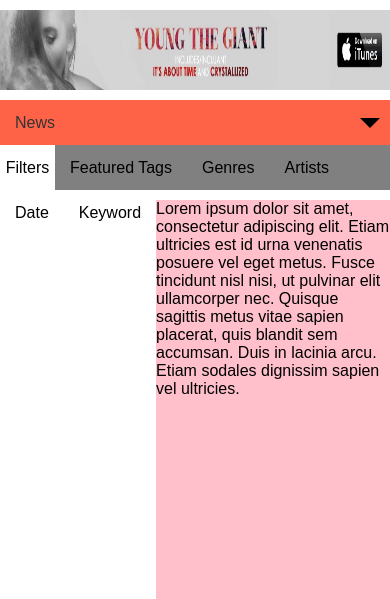
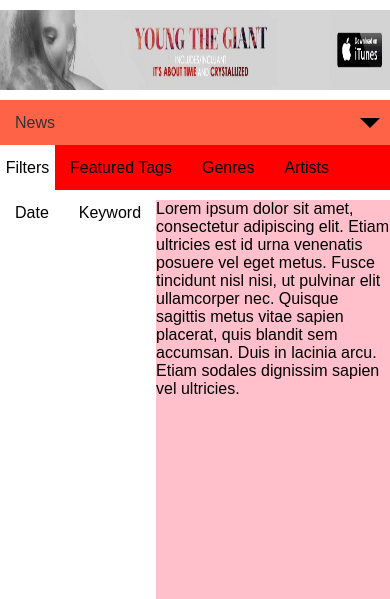
Before and after one commit to darcyvoutt/exclaim, a PHP site: page / in a window 390 px wide. Shown: the part 80-679 px from the top of the page. Run offline with PHP 8.4, Linux system fonts and the light colour scheme; style sheets or scripts are compiled from the project's sources.

Commit message:
nav is fairly responsive but does not degrade well in IE9

```diff
--- a/assets/less/modules/nav.less
+++ b/assets/less/modules/nav.less
@@ -45,6 +45,10 @@
   max-width: 250px;
   z-index: 999;
   .flex(1);
+
+  // IE 8 Hack
+  width: 100%;
+  display: block;
 
   .tabletSupport ({
     max-width: 100%;
@@ -95,7 +99,7 @@
 
 // The entire filtering sections
 .nav-filters {
-  background: grey;
+  background: red;
   vertical-align: top;
   position: relative;
   height: @navHeight;
```
